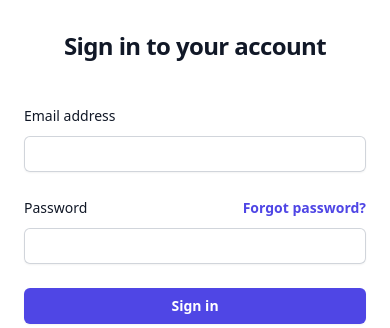
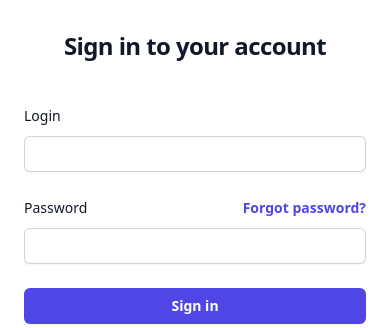
Before and after one commit to RabaDaba1/CodeShare, a FastAPI app: page /login in a window 390 px wide. Shown: the part 248-576 px from the top of the page. Run offline with FastAPI, Linux system fonts and the light colour scheme; style sheets or scripts are compiled from the project's sources.

Commit message:
change email to login in login form

```diff
--- a/templates/login.html
+++ b/templates/login.html
@@ -16,9 +16,9 @@
         <div class="mt-10 sm:mx-auto sm:w-full sm:max-w-sm">
         <form class="space-y-6" action="/login" method="POST">
             <div>
-            <label for="email" class="block text-sm font-medium leading-6 text-gray-900">Email address</label>
+            <label for="login" class="block text-sm font-medium leading-6 text-gray-900">Login</label>
             <div class="mt-2">
-                <input id="email" name="email" type="email" autocomplete="email" required class="block w-full rounded-md border-0 py-1.5 text-gray-900 shadow-sm ring-1 ring-inset ring-gray-300 placeholder:text-gray-400 focus:ring-2 focus:ring-inset focus:ring-indigo-600 sm:text-sm sm:leading-6">
+                <input id="login" name="login" type="login" autocomplete="login" required class="block w-full rounded-md border-0 py-1.5 text-gray-900 shadow-sm ring-1 ring-inset ring-gray-300 placeholder:text-gray-400 focus:ring-2 focus:ring-inset focus:ring-indigo-600 sm:text-sm sm:leading-6">
             </div>
             </div>
 
```
